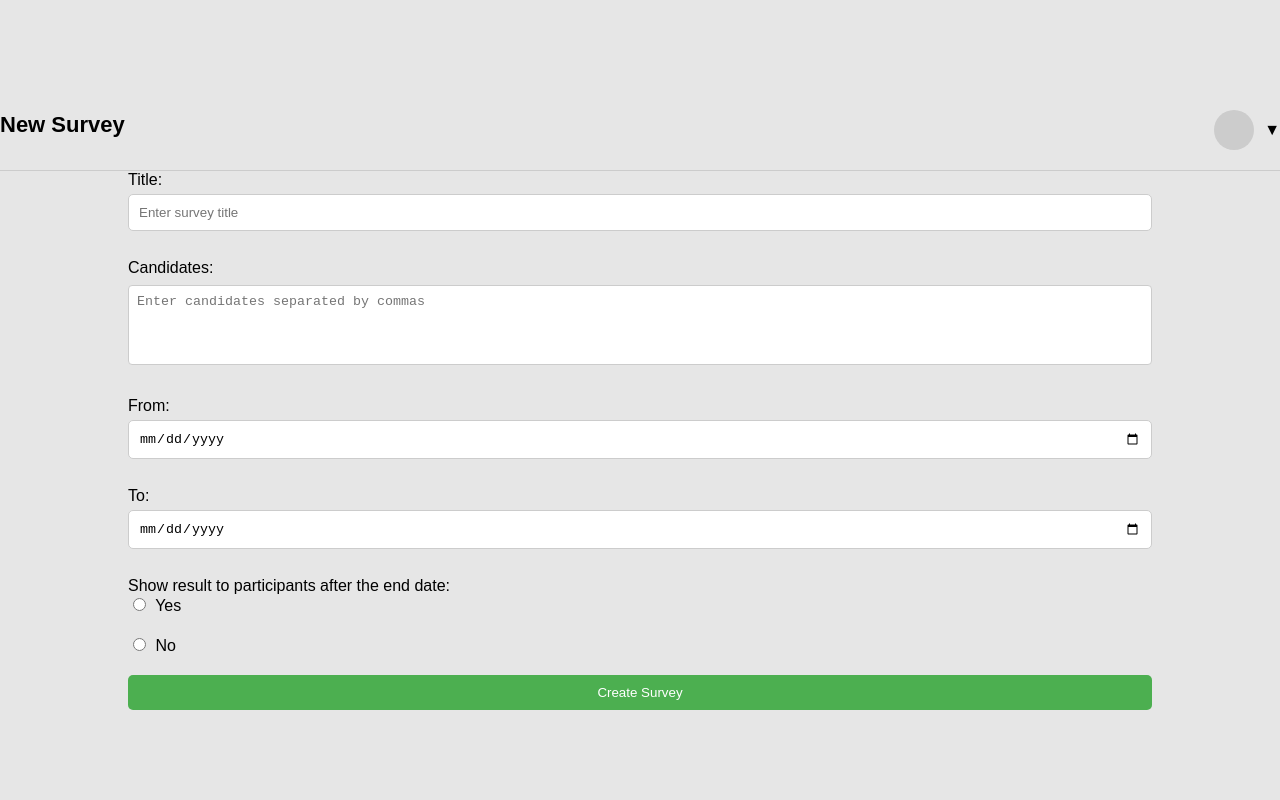
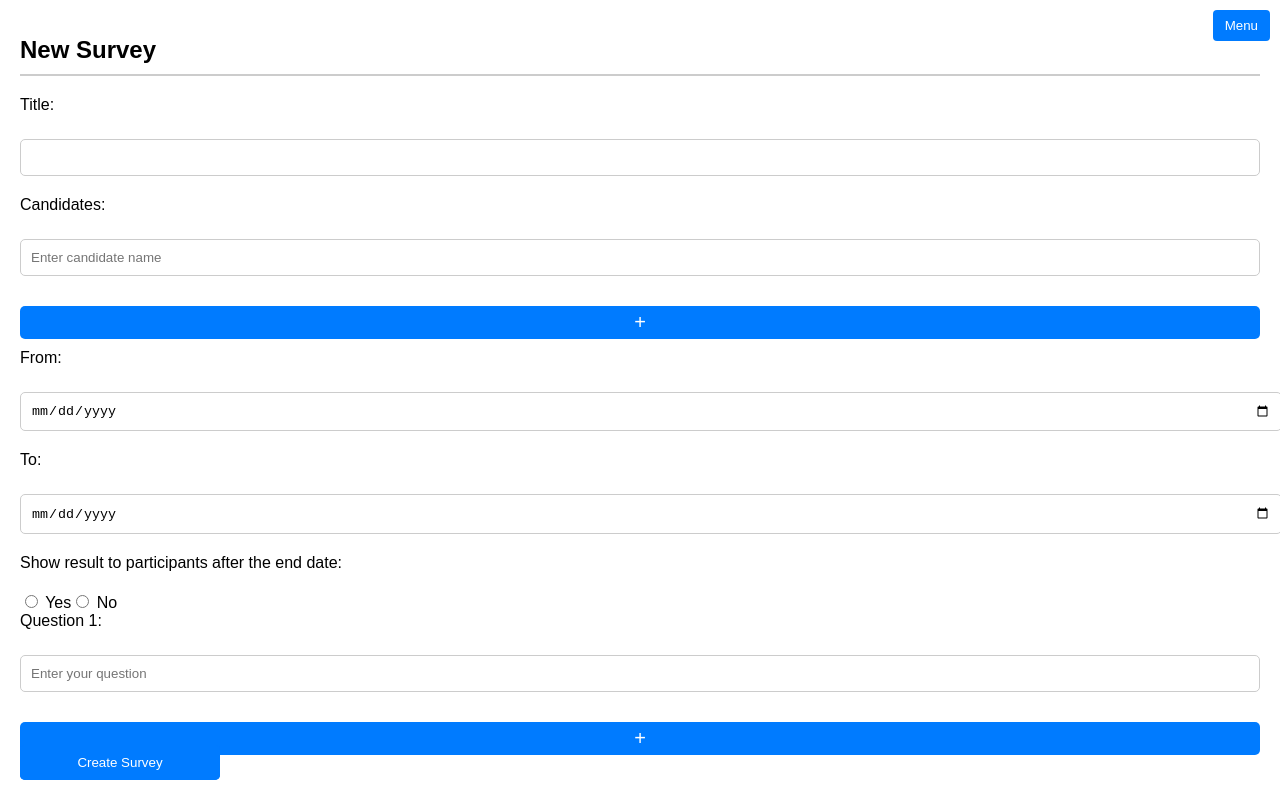
Before and after one commit to YazdanRa/CS476, a React (Create React App) app in the folder frontend/react-frontend/: page /create in a window 1280 px wide. Built offline with nearby package versions, Linux system fonts and the light colour scheme.

Commit message:
Creare.JS file structure

```diff
--- a/frontend/react-frontend/src/components/CSS/Create.css
+++ b/frontend/react-frontend/src/components/CSS/Create.css
@@ -1,79 +1,96 @@
-body, html {
-    margin: 0;
-    padding: 0;
-    height: 100%;
-    font-family: Arial, sans-serif;
+.dropdown {
+    position: absolute;
+    top: 10px;
+    right: 10px;
+    z-index: 10;
 }
 
-.survey-form-container {
-    width: 100vw; /* 100% of the viewport width */
-    height: 100vh; /* 100% of the viewport height */
-    display: flex;
-    flex-direction: column;
-    justify-content: center;
-    align-items: center;
+.menu-button {
+    padding: 8px 12px;
+    border: none;
+    background-color: #007BFF;
+    color: white;
+    border-radius: 4px;
+    cursor: pointer;
 }
 
-.survey-form-header {
-    width: 100%;
-    display: flex;
-    justify-content: space-between;
-    align-items: center;
-    border-bottom: 1px solid #ccc;
-    padding: 20px;
+.menu-list {
+    position: absolute;
+    top: 100%;
+    right: 0;
+    width: 180px;
+    border-radius: 4px;
+    box-shadow: 0 0 10px rgba(0, 0, 0, 0.1);
+    background-color: white;
+    margin-top: 5px;
 }
 
-.profile-icon {
-    width: 40px;
-    height: 40px;
-    background-color: #ccc;
-    border-radius: 50%;
-    margin-right: 10px;
+.menu-list a {
+    display: block;
+    padding: 8px 12px;
+    text-decoration: none;
+    color: #333;
+    border-bottom: 1px solid #ddd;
 }
 
-.profile-section {
-    display: flex;
-    align-items: center;
+.menu-list a:last-child {
+    border-bottom: none;
 }
 
-.survey-form {
-    width: 80%;
+.menu-list a:hover {
+    background-color: #f2f2f2;
 }
 
-.survey-form label {
-    display: block;
+.create-container {
+    width: 100vw;  /* Take up entire viewport width */
+    height: 100vh; /* Take up entire viewport height */
+    text-align: left;
+    padding: 20px;
+    font-family: Arial, sans-serif;
+    background-color: #fff;
+    box-sizing: border-box; /* This ensures padding is included in the total width/height */
+}
+
+h1 {
+    font-size: 24px;
     margin-bottom: 20px;
 }
 
-.survey-form textarea {
-    width: 100%;
-    height: 80px;
-    resize: none;
+p {
+    margin-bottom: 30px;
+    color: #555;
 }
 
-button[type="submit"] {
-    padding: 10px 20px;
-    background-color: #4CAF50;
-    color: white;
+.create-button {
+    padding: 10px 15px;
+    background-color: #007BFF;
+    color: #fff;
     border: none;
     border-radius: 5px;
     cursor: pointer;
-    transition: 0.3s;
+    transition: background-color 0.3s ease;
+    position: fixed;
+    bottom: 20px;
+    left: 20px;
+    max-width: 200px;  /* or whatever maximum width you prefer */
 }
 
-button[type="submit"]:hover {
-    background-color: #45a049;
+.add-button {
+    background-color: #007BFF;
+    color: #fff;
+    border: none;
+    border-radius: 5px;
+    cursor: pointer;
+    padding: 5px 10px;
+    font-size: 20px;
+    margin: 10px 0;
 }
 
-input[type="text"], input[type="date"], textarea {
+input[type="text"] {
     width: 100%;
     padding: 8px;
-    margin: 8px 0;
+    margin-top: 5px;
     box-sizing: border-box;
     border: 1px solid #ccc;
-    border-radius: 4px;
+    border-radius: 3px;
 }
-
-input[type="radio"] {
-    margin-right: 5px;
-}
--- a/frontend/react-frontend/src/components/Create.js
+++ b/frontend/react-frontend/src/components/Create.js
@@ -1,48 +1,71 @@
-import React from 'react';
+import React, { useState } from 'react';
 import './CSS/Create.css';
 
 function NewSurvey() {
+    const [showMenu, setShowMenu] = useState(false);
+
+    const toggleMenu = () => {
+      setShowMenu(!showMenu);
+    }
+
+    const [candidates, setCandidates] = useState(['']);
+    const addCandidate = () => setCandidates(prev => [...prev, '']);
+
+    const [questions, setQuestions] = useState(['']);
+    const addQuestion = () => setQuestions(prev => [...prev, '']);
+
     return (
-        <div className="survey-form-container">
-            <div className="survey-form-header">
-                <h2>New Survey</h2>
-                <div className="profile-section">
-                    <div className="profile-icon"></div>
-                    <span>▼</span>
+        <div className="survey-container">
+            <div className="dropdown">
+              <button onClick={toggleMenu} className="menu-button">Menu</button>
+              {showMenu && (
+                <div className="menu-list">
+                  <a href="#option1">Profile Setting</a>
+                  <a href="#option2">Voting History</a>
+                  <a href="#option3">Survey History</a>
+                  <a href="#option4">Support</a>
+                  <a href="#option5">Logout</a>
                 </div>
+              )}
             </div>
 
-            <form className="survey-form">
-                <label>
-                    Title:
-                    <input type="text" placeholder="Enter survey title" />
-                </label>
+            <h1>New Survey</h1>
 
-                <label>
-                    Candidates:
-                    <textarea placeholder="Enter candidates separated by commas"></textarea>
-                </label>
+            <label>Title:</label>
+            <input type="text" />
 
-                <label>
-                    From:
-                    <input type="date" />
-                </label>
+            <label>Candidates:</label>
+            {candidates.map((_, index) => (
+                <div key={index}>
+                    <input type="text" placeholder="Enter candidate name" />
+                </div>
+            ))}
+            <button onClick={addCandidate} className="add-button">+</button>
 
-                <label>
-                    To:
-                    <input type="date" />
-                </label>
+            <label>From:</label>
+            <input type="date" />
 
-                <label>
-                    Show result to participants after the end date:
-                    <div>
-                        <label><input type="radio" name="showResult" value="yes" /> Yes</label>
-                        <label><input type="radio" name="showResult" value="no" /> No</label>
-                    </div>
-                </label>
+            <label>To:</label>
+            <input type="date" />
 
-                <button type="submit">Create Survey</button>
-            </form>
+            <div className="show-results">
+                <label>Show result to participants after the end date: </label>
+                <input type="radio" name="showResults" value="Yes" /> Yes
+                <input type="radio" name="showResults" value="No" /> No
+            </div>
+
+            {questions.map((_, index) => (
+                <div key={index}>
+                    <label>Question {index + 1}:</label>
+                    <input type="text" placeholder="Enter your question" />
+                </div>
+            ))}
+            <button onClick={addQuestion} className="add-button">+</button>
+
+            <button className="create-button">Create Survey</button>
+
+
+            <button className="create-button">Create Survey</button>
         </div>
     );
 }
--- a/frontend/react-frontend/src/components/Vote.js
+++ b/frontend/react-frontend/src/components/Vote.js
@@ -9,8 +9,8 @@ function SurveyPage() {
     }
 
     return (
-        <div className="survey-container">
-                        <div className="dropdown">
+        <div className="create-container">
+            <div className="dropdown">
               <button onClick={toggleMenu} className="menu-button">Menu</button>
               {showMenu && (
                 <div className="menu-list">
```
